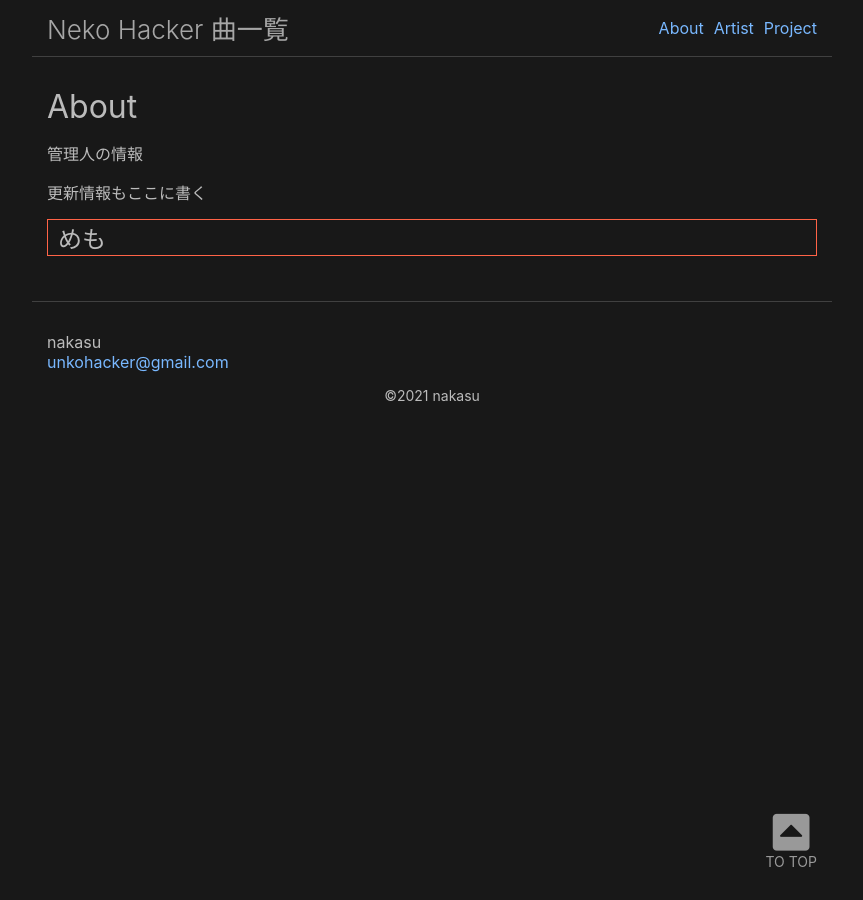
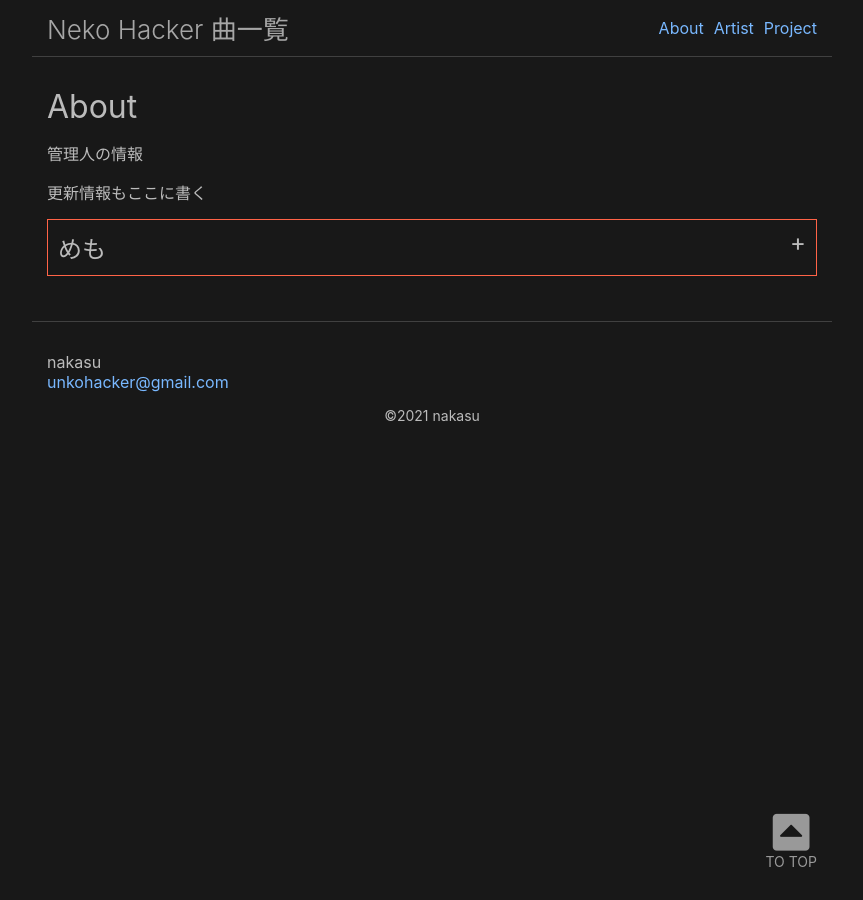
Before and after one commit to znuko/NekoHacker, a Jekyll site: the page built from _pages/about.md, in a window 1280 px wide. Shown: the whole page, without its empty margins (208-1071 px from the left). Built offline with Jekyll 4.4.1, drawn with Linux system fonts in a browser that asks for light colours; nearby versions of some CDN libraries.

Commit message:
Update _layout.scss

```diff
--- a/_sass/_layout.scss
+++ b/_sass/_layout.scss
@@ -176,6 +176,13 @@
   h2 {
     border: solid 1px tomato;
     padding-left: 10px;
+    padding: 10px;
+    &::after {
+      content: "+";
+      float: right;
+      margin-top: -2px;
+      // border: solid 1px tomato;
+    }
   }
   h3 {
     border-left: solid 5px tomato;
```
